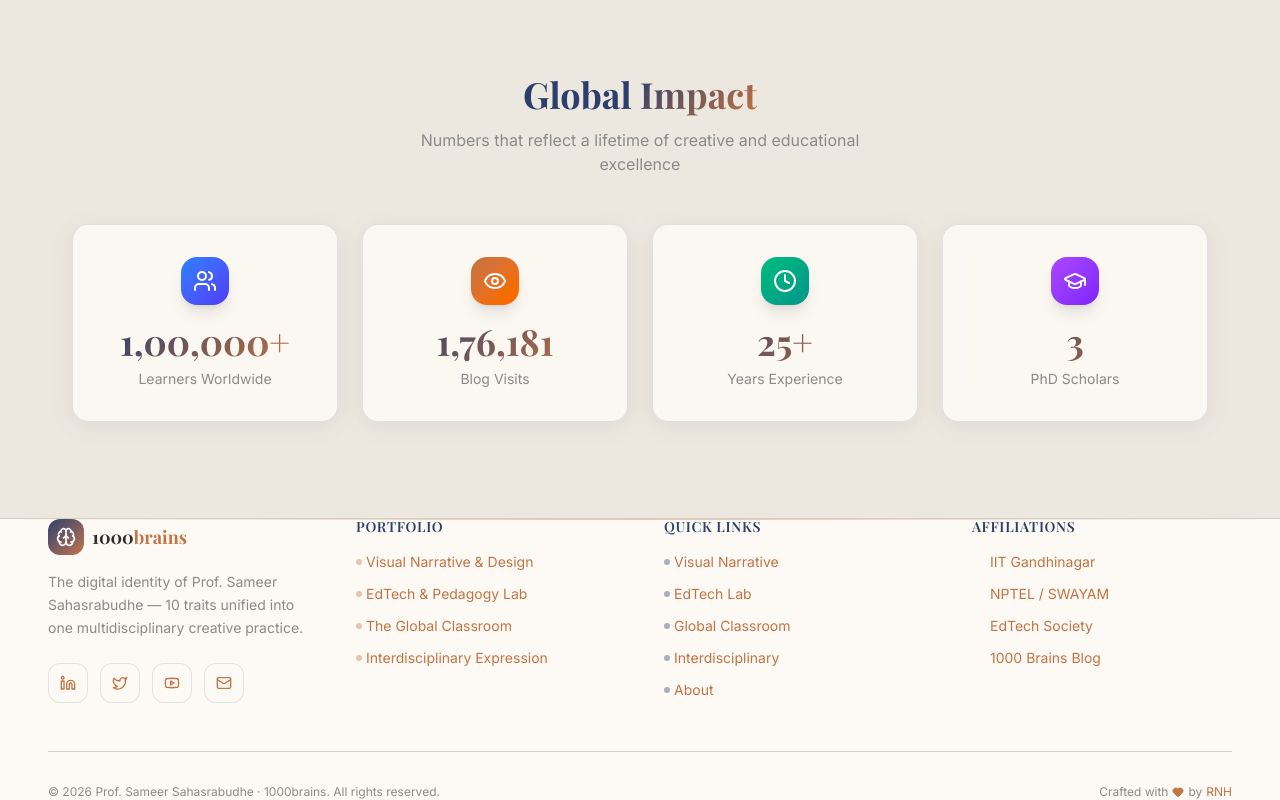
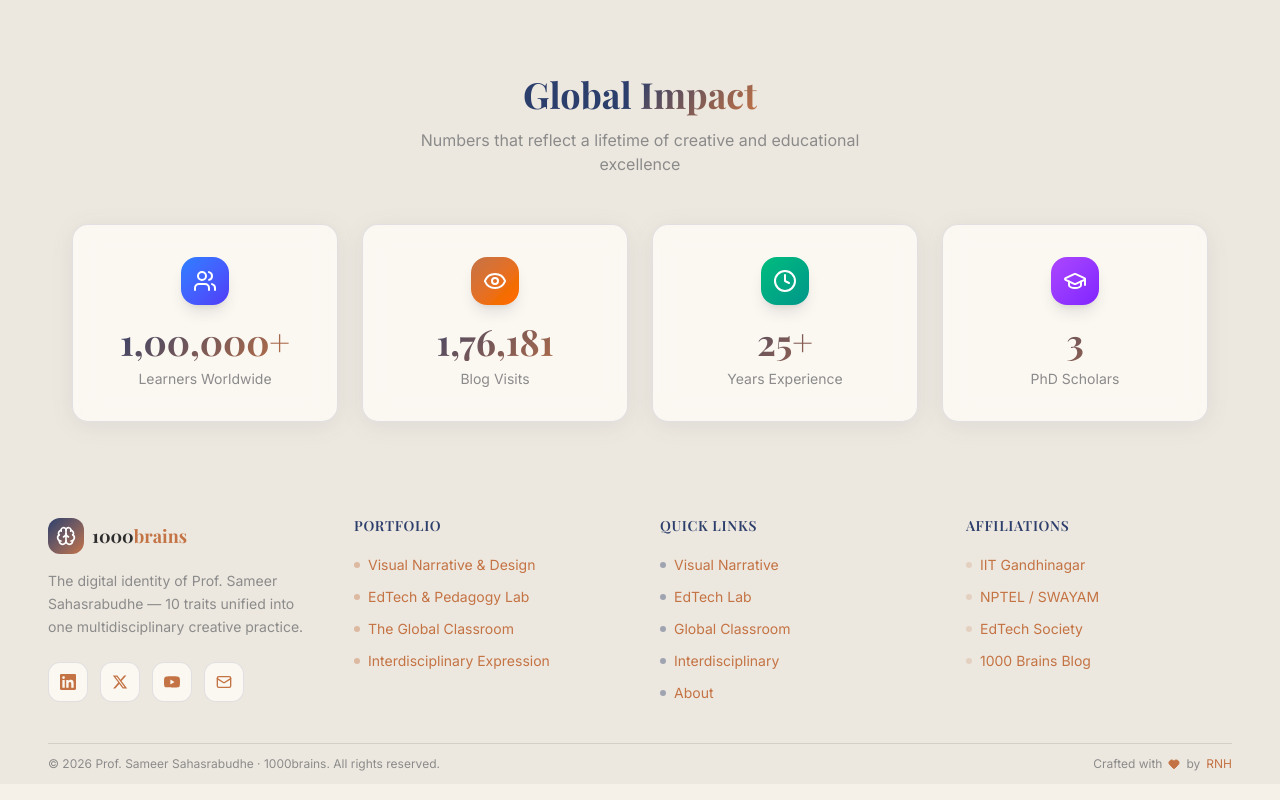
Before and after one commit to RutikKulkarni/1000brains, a Next.js app: page / in a window 1280 px wide. Shown: the part 2559-3359 px from the top of the page. Built offline with nearby package versions, Linux system fonts and the light colour scheme.

Commit message:
feat: update TraitsWheel and Footer components for improved layout and styling

```diff
--- a/src/components/home/TraitsWheel.tsx
+++ b/src/components/home/TraitsWheel.tsx
@@ -164,7 +164,7 @@ export default function TraitsWheel() {
           </motion.div>
 
           {/* Mobile grid + Info panel */}
-          <div className="w-full lg:w-auto">
+          <div className="w-full lg:w-[320px] shrink-0">
             {/* Mobile grid */}
             <div className="grid grid-cols-2 sm:grid-cols-5 gap-3 md:hidden mb-6">
               {TRAITS.map((trait, i) => (
@@ -191,7 +191,7 @@ export default function TraitsWheel() {
                   animate={{ opacity: 1, x: 0 }}
                   exit={{ opacity: 0, x: -20 }}
                   transition={{ duration: 0.3 }}
-                  className="glass-card p-6 min-w-[280px]"
+                  className="glass-card p-6"
                 >
                   <div className="flex items-center gap-3 mb-3">
                     <div className="w-10 h-10 rounded-xl bg-accent/10 flex items-center justify-center text-accent font-heading font-bold text-lg">
@@ -211,7 +211,7 @@ export default function TraitsWheel() {
             </AnimatePresence>
 
             {activeTrait === null && (
-              <div className="glass-card p-6 min-w-[280px] text-center hidden lg:block">
+              <div className="glass-card p-6 text-center hidden lg:block">
                 <p className="text-sm text-muted font-body">
                   Hover over a trait to explore
                 </p>
--- a/src/components/layout/Footer.tsx
+++ b/src/components/layout/Footer.tsx
@@ -1,27 +1,47 @@
 import Link from "next/link";
-import {
-  Brain,
-  Linkedin,
-  Twitter,
-  Youtube,
-  Mail,
-  ExternalLink,
-  Heart,
-} from "lucide-react";
+import { Brain, Mail, Heart } from "lucide-react";
 import { NAV_ITEMS, PORTFOLIO_HEADS } from "@/types";
+
+function LinkedinIcon({ className }: { className?: string }) {
+  return (
+    <svg className={className} viewBox="0 0 24 24" fill="currentColor">
+      <path d="M20.447 20.452h-3.554v-5.569c0-1.328-.027-3.037-1.852-3.037-1.853 0-2.136 1.445-2.136 2.939v5.667H9.351V9h3.414v1.561h.046c.477-.9 1.637-1.85 3.37-1.85 3.601 0 4.267 2.37 4.267 5.455v6.286zM5.337 7.433a2.062 2.062 0 01-2.063-2.065 2.064 2.064 0 112.063 2.065zm1.782 13.019H3.555V9h3.564v11.452zM22.225 0H1.771C.792 0 0 .774 0 1.729v20.542C0 23.227.792 24 1.771 24h20.451C23.2 24 24 23.227 24 22.271V1.729C24 .774 23.2 0 22.222 0h.003z" />
+    </svg>
+  );
+}
+
+function TwitterIcon({ className }: { className?: string }) {
+  return (
+    <svg className={className} viewBox="0 0 24 24" fill="currentColor">
+      <path d="M18.244 2.25h3.308l-7.227 8.26 8.502 11.24H16.17l-5.214-6.817L4.99 21.75H1.68l7.73-8.835L1.254 2.25H8.08l4.713 6.231zm-1.161 17.52h1.833L7.084 4.126H5.117z" />
+    </svg>
+  );
+}
+
+function YoutubeIcon({ className }: { className?: string }) {
+  return (
+    <svg className={className} viewBox="0 0 24 24" fill="currentColor">
+      <path d="M23.498 6.186a3.016 3.016 0 0 0-2.122-2.136C19.505 3.545 12 3.545 12 3.545s-7.505 0-9.377.505A3.017 3.017 0 0 0 .502 6.186C0 8.07 0 12 0 12s0 3.93.502 5.814a3.016 3.016 0 0 0 2.122 2.136c1.871.505 9.376.505 9.376.505s7.505 0 9.377-.505a3.015 3.015 0 0 0 2.122-2.136C24 15.93 24 12 24 12s0-3.93-.502-5.814zM9.545 15.568V8.432L15.818 12l-6.273 3.568z" />
+    </svg>
+  );
+}
+
+const socialLinks = [
+  { icon: LinkedinIcon, href: "#", label: "LinkedIn" },
+  { icon: TwitterIcon, href: "#", label: "Twitter" },
+  { icon: YoutubeIcon, href: "#", label: "YouTube" },
+  { icon: Mail, href: "mailto:sameer@example.com", label: "Email" },
+];
 
 export default function Footer() {
   return (
-    <footer className="relative border-t border-[var(--border)] bg-[var(--surface)]">
-      {/* Decorative top gradient */}
-      <div className="absolute top-0 left-0 right-0 h-px bg-gradient-to-r from-transparent via-accent/40 to-transparent" />
-
-      <div className="section-container py-16">
-        <div className="grid grid-cols-1 md:grid-cols-2 lg:grid-cols-4 gap-12">
+    <footer className="bg-[var(--surface-alt)]">
+      <div className="section-container pt-12 pb-10">
+        <div className="grid grid-cols-1 md:grid-cols-2 lg:grid-cols-4 gap-10">
           {/* Brand */}
           <div className="lg:col-span-1">
             <Link href="/" className="flex items-center gap-2 mb-4 group">
-              <div className="w-9 h-9 rounded-xl bg-gradient-to-br from-primary to-accent flex items-center justify-center group-hover:scale-110 transition-transform">
+              <div className="w-9 h-9 rounded-xl bg-gradient-to-br from-primary to-accent flex items-center justify-center group-hover:scale-110 transition-transform duration-300">
                 <Brain className="w-5 h-5 text-white" />
               </div>
               <span className="font-heading font-bold text-lg text-foreground">
@@ -32,21 +52,17 @@ export default function Footer() {
               The digital identity of Prof. Sameer Sahasrabudhe — 10 traits
               unified into one multidisciplinary creative practice.
             </p>
+
             {/* Social Links */}
             <div className="flex items-center gap-3">
-              {[
-                { icon: Linkedin, href: "#", label: "LinkedIn" },
-                { icon: Twitter, href: "#", label: "Twitter" },
-                { icon: Youtube, href: "#", label: "YouTube" },
-                { icon: Mail, href: "mailto:sameer@example.com", label: "Email" },
-              ].map(({ icon: Icon, href, label }) => (
+              {socialLinks.map(({ icon: Icon, href, label }) => (
                 <a
                   key={label}
                   href={href}
                   target={href.startsWith("mailto") ? undefined : "_blank"}
                   rel="noopener noreferrer"
                   aria-label={label}
-                  className="w-10 h-10 rounded-xl border border-[var(--card-border)] bg-[var(--card-bg)] flex items-center justify-center text-muted hover:text-accent hover:border-accent/30 transition-all duration-200 hover:scale-105"
+                  className="w-10 h-10 rounded-xl border border-[var(--card-border)] bg-[var(--card-bg)] flex items-center justify-center text-muted hover:text-accent hover:border-accent/30 hover:shadow-md transition-all duration-200 hover:scale-105"
                 >
                   <Icon className="w-4 h-4" />
                 </a>
@@ -56,7 +72,7 @@ export default function Footer() {
 
           {/* Portfolio */}
           <div>
-            <h4 className="font-heading font-semibold text-sm uppercase tracking-wider text-foreground mb-4">
+            <h4 className="font-heading font-semibold text-sm uppercase tracking-wider text-foreground mb-5">
               Portfolio
             </h4>
             <ul className="space-y-3">
@@ -64,9 +80,9 @@ export default function Footer() {
                 <li key={head.slug}>
                   <Link
                     href={`/${head.slug}`}
-                    className="text-sm text-muted hover:text-accent transition-colors font-body flex items-center gap-1 group"
+                    className="text-sm text-muted hover:text-accent transition-colors duration-200 font-body flex items-center gap-2 group"
                   >
-                    <span className="w-1.5 h-1.5 rounded-full bg-accent/40 group-hover:bg-accent transition-colors" />
+                    <span className="w-1.5 h-1.5 rounded-full bg-accent/40 group-hover:bg-accent transition-colors duration-200" />
                     {head.title}
                   </Link>
                 </li>
@@ -76,7 +92,7 @@ export default function Footer() {
 
           {/* Quick Links */}
           <div>
-            <h4 className="font-heading font-semibold text-sm uppercase tracking-wider text-foreground mb-4">
+            <h4 className="font-heading font-semibold text-sm uppercase tracking-wider text-foreground mb-5">
               Quick Links
             </h4>
             <ul className="space-y-3">
@@ -84,9 +100,9 @@ export default function Footer() {
                 <li key={item.href}>
                   <Link
                     href={item.href}
-                    className="text-sm text-muted hover:text-accent transition-colors font-body flex items-center gap-1 group"
+                    className="text-sm text-muted hover:text-accent transition-colors duration-200 font-body flex items-center gap-2 group"
                   >
-                    <span className="w-1.5 h-1.5 rounded-full bg-primary/40 group-hover:bg-primary transition-colors" />
+                    <span className="w-1.5 h-1.5 rounded-full bg-primary/40 group-hover:bg-primary transition-colors duration-200" />
                     {item.label}
                   </Link>
                 </li>
@@ -96,7 +112,7 @@ export default function Footer() {
 
           {/* Affiliations */}
           <div>
-            <h4 className="font-heading font-semibold text-sm uppercase tracking-wider text-foreground mb-4">
+            <h4 className="font-heading font-semibold text-sm uppercase tracking-wider text-foreground mb-5">
               Affiliations
             </h4>
             <ul className="space-y-3">
@@ -111,9 +127,9 @@ export default function Footer() {
                     href={item.href}
                     target="_blank"
                     rel="noopener noreferrer"
-                    className="text-sm text-muted hover:text-accent transition-colors font-body flex items-center gap-1.5 group"
+                    className="text-sm text-muted hover:text-accent transition-colors duration-200 font-body flex items-center gap-2 group"
                   >
-                    <ExternalLink className="w-3 h-3 opacity-0 group-hover:opacity-100 transition-opacity" />
+                    <span className="w-1.5 h-1.5 rounded-full bg-accent/20 group-hover:bg-accent/60 transition-colors duration-200" />
                     {item.name}
                   </a>
                 </li>
@@ -123,13 +139,14 @@ export default function Footer() {
         </div>
 
         {/* Bottom Bar */}
-        <div className="mt-12 pt-8 border-t border-[var(--border)] flex flex-col md:flex-row items-center justify-between gap-4">
+        <div className="mt-10 pt-3 pb-3 border-t border-[var(--border)] flex flex-col sm:flex-row items-center justify-between gap-3">
           <p className="text-xs text-muted font-body">
-            © {new Date().getFullYear()} Prof. Sameer Sahasrabudhe · 1000brains.
-            All rights reserved.
+            &copy; {new Date().getFullYear()} Prof. Sameer Sahasrabudhe &middot;
+            1000brains. All rights reserved.
           </p>
-          <p className="text-xs text-muted font-body flex items-center gap-1">
-            Crafted with <Heart className="w-3 h-3 text-accent fill-accent" /> by{" "}
+          <p className="text-xs text-muted font-body flex items-center gap-1.5 shrink-0">
+            Crafted with <Heart className="w-3 h-3 text-accent fill-accent" />{" "}
+            by{" "}
             <a
               href="https://github.com/RutikKulkarni"
               target="_blank"
```
